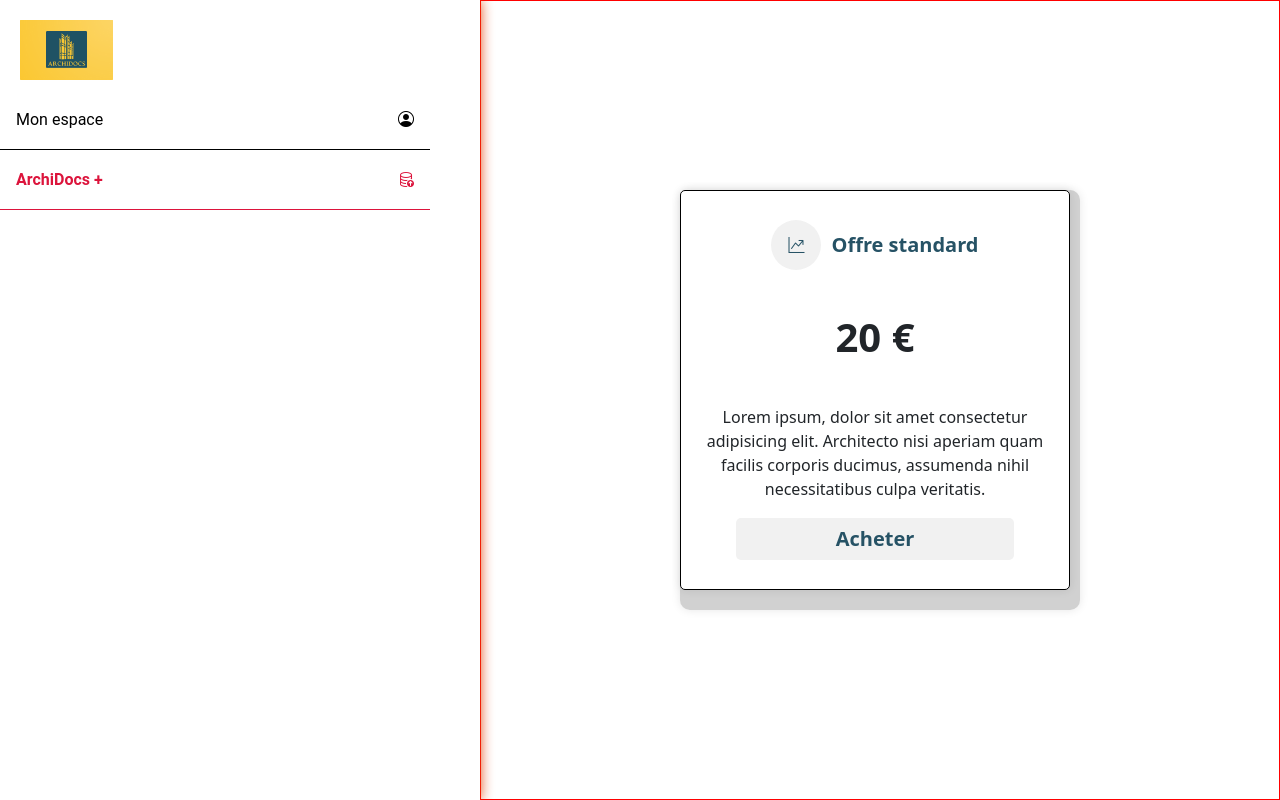
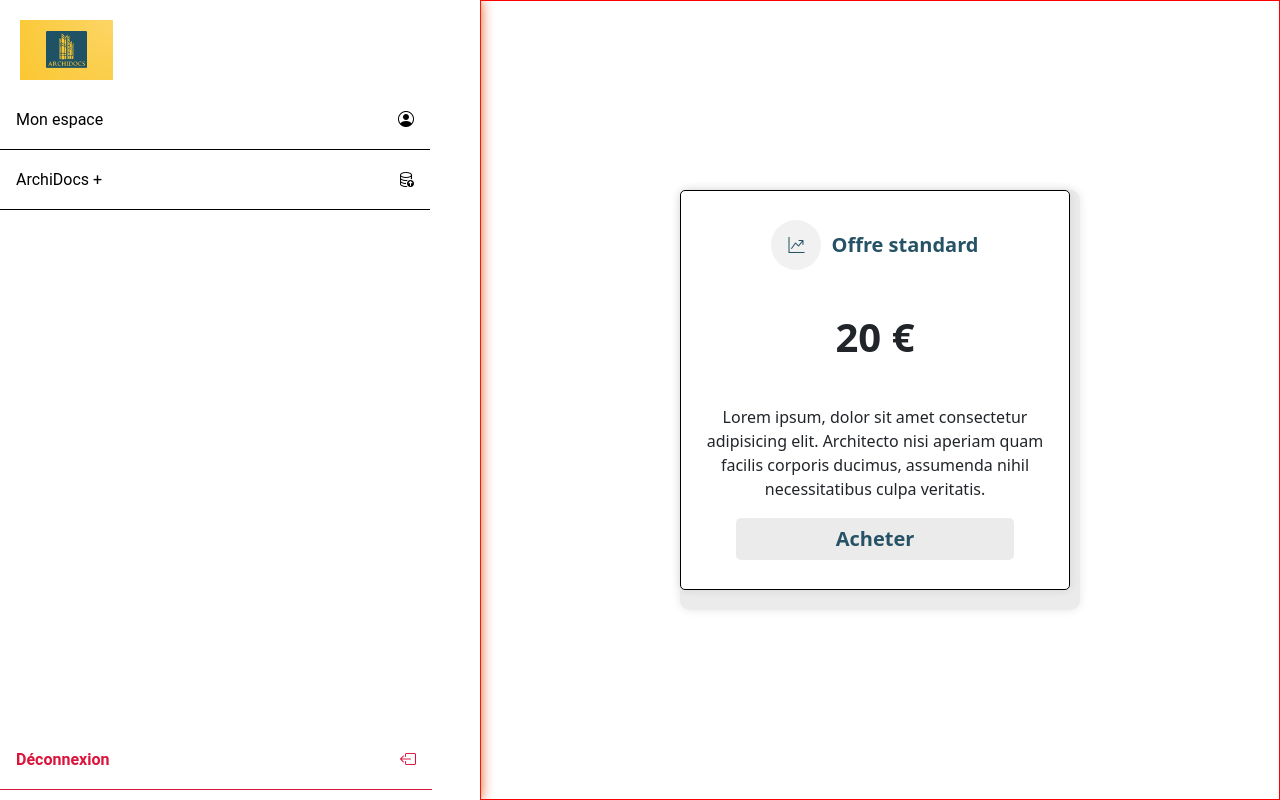
Before and after one commit to Arthurbsnrd/ArchiDocs, a PHP site: page /pages/clients/offres.php in a window 1280 px wide. Run offline with PHP 8.4, Linux system fonts and the light colour scheme; some libraries are stand-ins or nearby versions.

Commit message:
competion nav + retouche css offres

```diff
--- a/includes/navbar.php
+++ b/includes/navbar.php
@@ -14,7 +14,12 @@
           <a class="nav-link lienNav" href="">Mon espace <i class="bi bi-person-circle"></i></a>
         </li>
         <li class="nav-item">
-            <a class="nav-link lienNav actif" href=""> ArchiDocs + <i class="bi bi-database-up"></i></a>
+            <a class="nav-link lienNav" href=""> ArchiDocs + <i class="bi bi-database-up"></i></a>
+        </li>
+
+        <!-- Toujous à laisser en dernier -->
+        <li class="bottom">
+            <a class="nav-link lienNav actif" href=""> Déconnexion <i class="bi bi-box-arrow-left"></i></a>
         </li>
     </ul>
 </div>
@@ -28,7 +33,7 @@
     <div class="hamburger">
       <div class="hamburger__item">
         <a class="nav-link lienNav" href="">Mon espace <i class="bi bi-person-circle"></i></a>
-        <a class="nav-link lienNav actif" href="">ArchiDocs + <i class="bi bi-database-up"></i></a>
+        <a class="nav-link lienNav" href="">ArchiDocs + <i class="bi bi-database-up"></i></a>
       </div>
     </div>
 </div>
--- a/styles/base.css
+++ b/styles/base.css
@@ -139,4 +139,10 @@ body{
     }
 }
 
+.bottom{
+    bottom: 0;
+    position: absolute;
+    width: 90%;
+}
+
 /* Fin du code responsive Navbar */
--- a/styles/offres.css
+++ b/styles/offres.css
@@ -12,7 +12,7 @@
     padding: 0 10px 20px 0;
     width: 400px;
     height: fit-content;
-    background-color: #d1d1d1;
+    background-color: #ebebeb;
     border-radius: 10px;
     box-shadow: 0 0 10px rgba(0, 0, 0, 0.1);
     display: flex;
@@ -80,7 +80,7 @@
 
 .btn-achat a{
     width: 80%;
-    background-color: #f1f1f1;
+    background-color: #ebebeb;
     color: #265265;
     border: none;
     border-radius: 5px;
```
